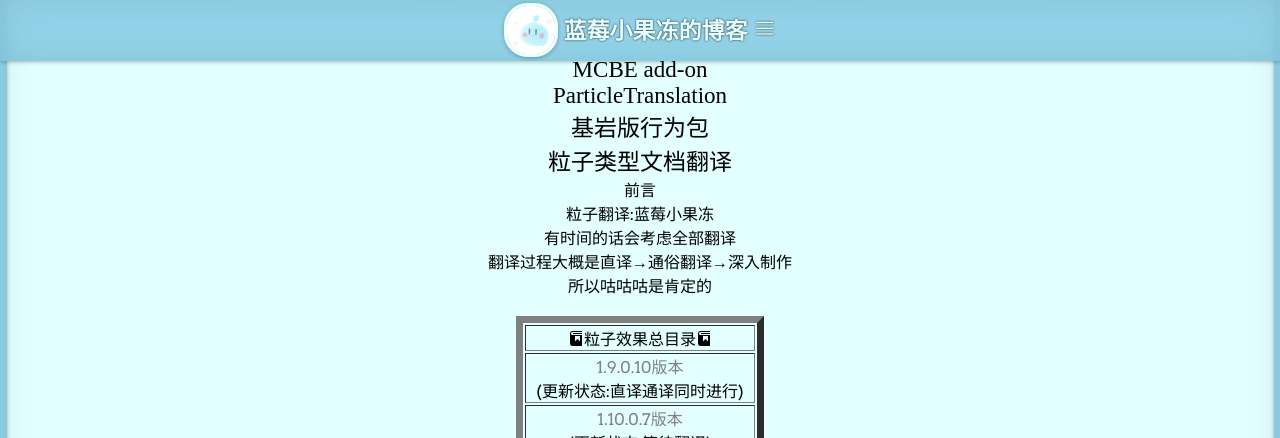
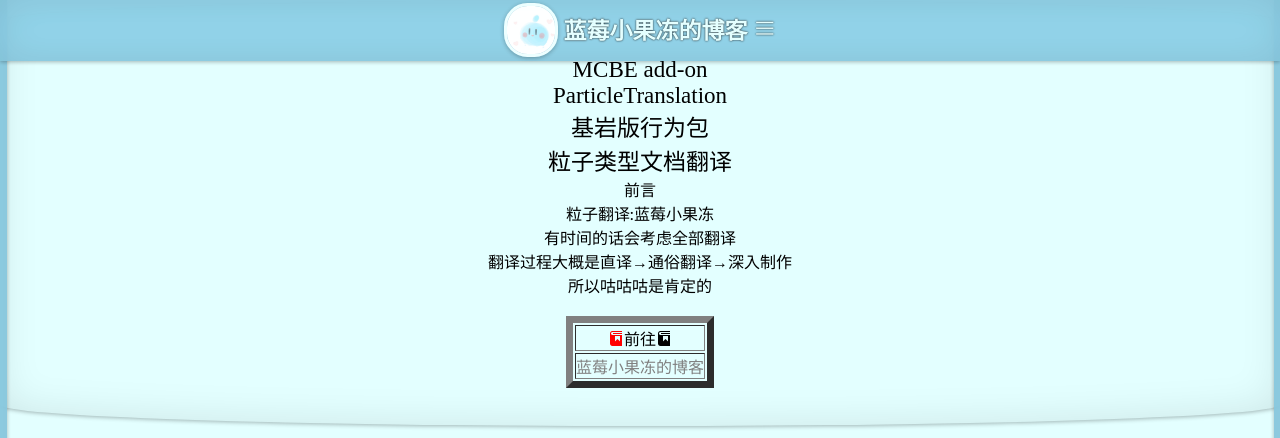
Before and after one commit to Bemly/autojs-own-tools, a plain HTML site: page main/index.html in a window 1280 px wide. Shown: the top 438 px of the page. Drawn offline with Linux system fonts and the light colour scheme; a web font is replaced by a local one.

Commit message:
修改html

```diff
--- a/main/index.html
+++ b/main/index.html
@@ -104,6 +104,7 @@ a:link, a:visited {
 有时间的话会考虑全部翻译</br>
 翻译过程大概是直译→通俗翻译→深入制作</br>
 所以咕咕咕是肯定的</br></br><center>
+<!--
 <table border="7">
 <tr> <th><p><i class="czs-book"></i>粒子效果总目录<i class="czs-book"></i></p></tr></th>
 <tr> <th><a href="1.9.0.10PDT.html">1.9.0.10版本
@@ -120,6 +121,13 @@ a:link, a:visited {
 <tr> <th><p><i class="czs-book"></i>蓝莓寒舍<i class="czs-book"></i></p></tr></th>
 <tr> <th><a href="https://upos-hz-mirrorkodou.acgvideo.com/ugaxcode/i180901ws1dtsnamb4rq0s3lb1yrycad-192k.m4a?deadline=1556864536&gen=uga&os=kodou&uparams=deadline,gen,os&upsig=44099b2cd7b35c053f8f53bf59c6c876%00">测试弹窗
 </a></br>&nbsp;(类似QQ的一些浏览器无法显示)
+</table>
+-->
+
+<table border="7">
+<tr> <th><p><i class="czs-book" style="color:red"></i>前往<i class="czs-book"></i></p></tr></th>
+<tr> <th><a href="https://bemly.github.io/blog">蓝莓小果冻的博客
+</a></br>
 </table></br>
 </br></div>
 
```
